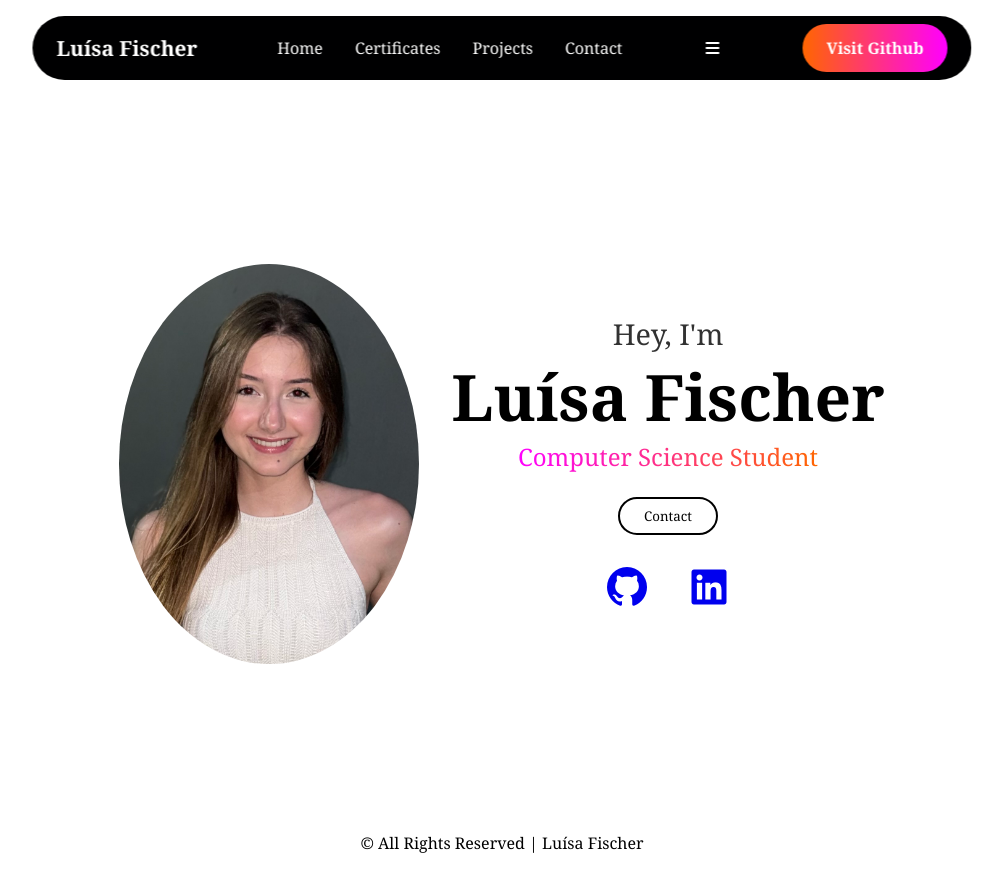
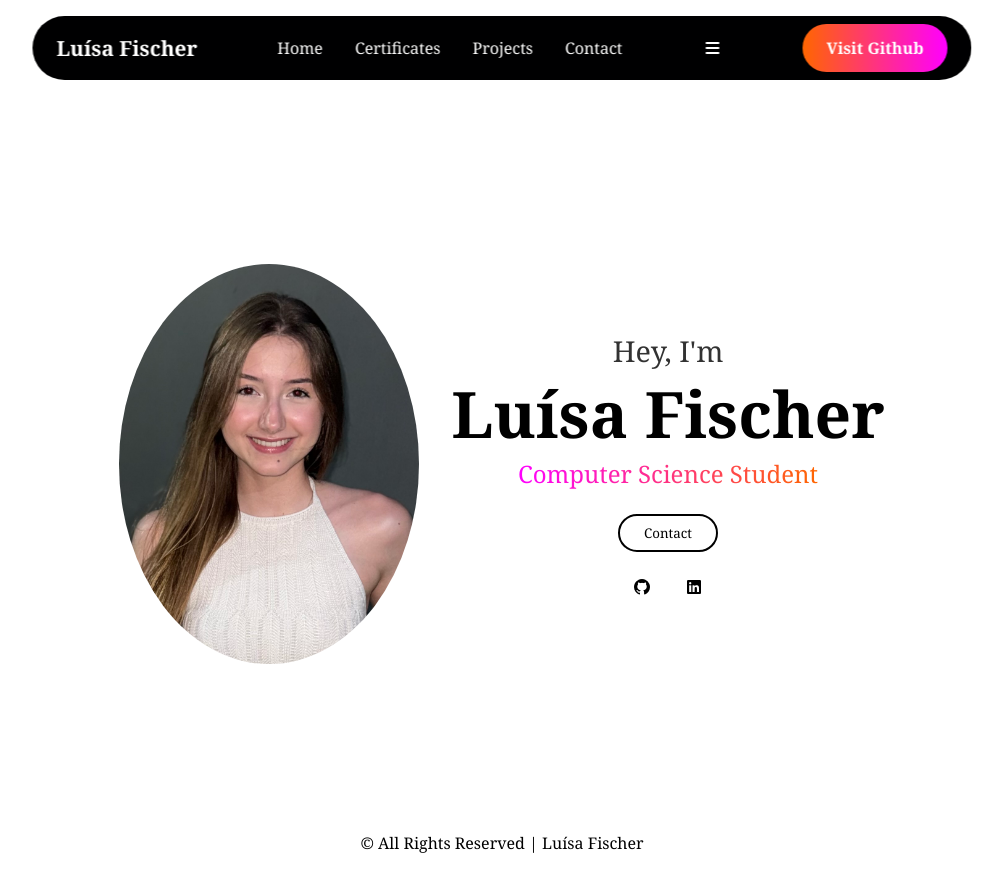
Before and after one commit to luisafischerv/Meu-Portflio, a plain HTML site: page index.html in a window 1280 px wide. Shown: the whole page, without its empty margins (138-1141 px from the left). Drawn offline with Linux system fonts and the light colour scheme.

Commit message:
feat: update social links styles for better visibility and interaction

```diff
--- a/style.css
+++ b/style.css
@@ -142,10 +142,14 @@ li a:hover::before{
     display: flex;
     gap: 2rem;
 }
-.socials a{
-    font-size: 2.5rem;
-    cursor: pointer;
-    transition: 0.3s ease-in-out;
+.socials a {
+    color: black;
+    text-decoration: none;
+    transition: 0.3s;
+}
+
+.socials a:hover {
+    background: linear-gradient(to right, rgb(255, 0, 255), rgb(255, 102, 0));
 }
 
 .section-title {
```
